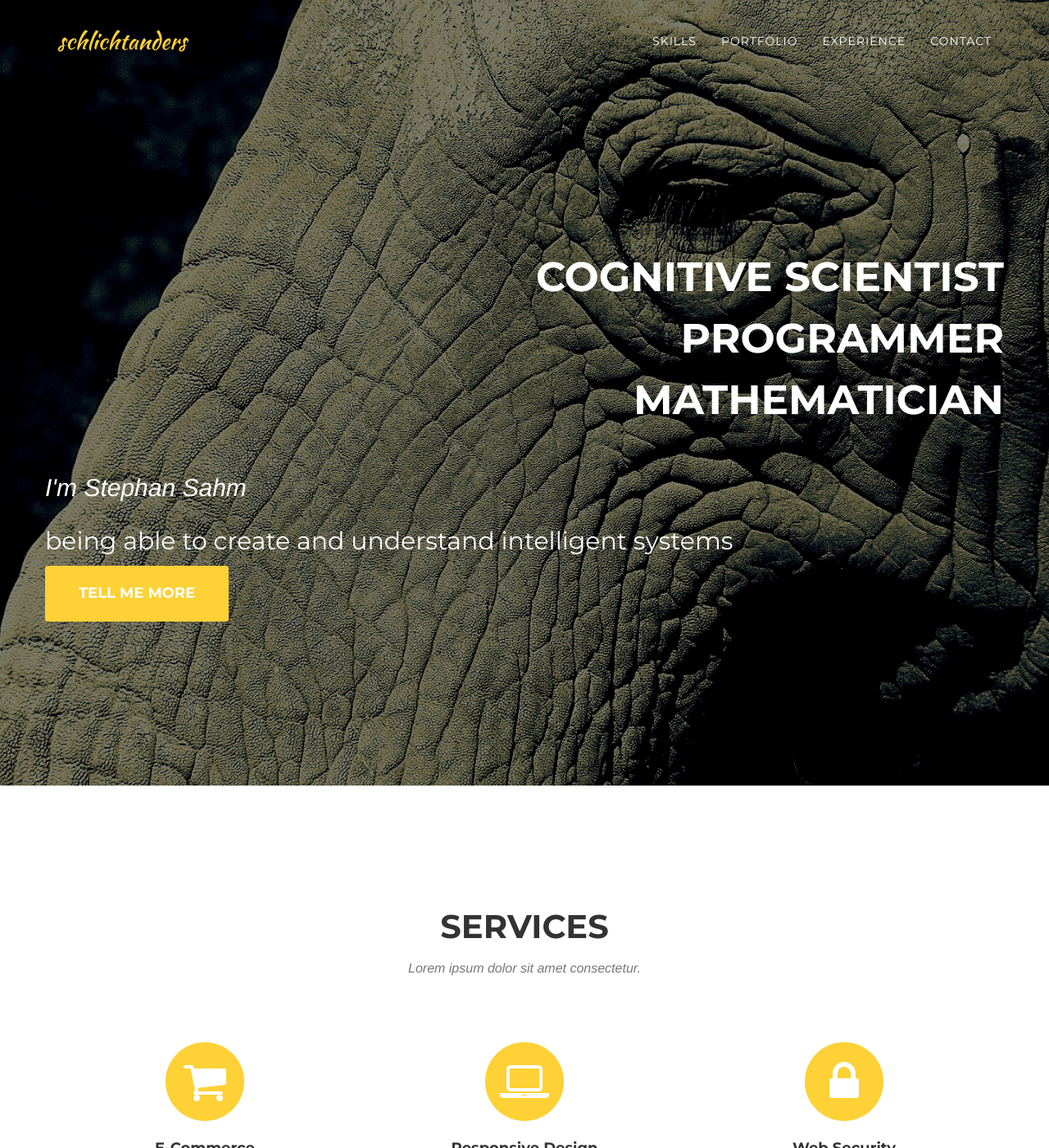
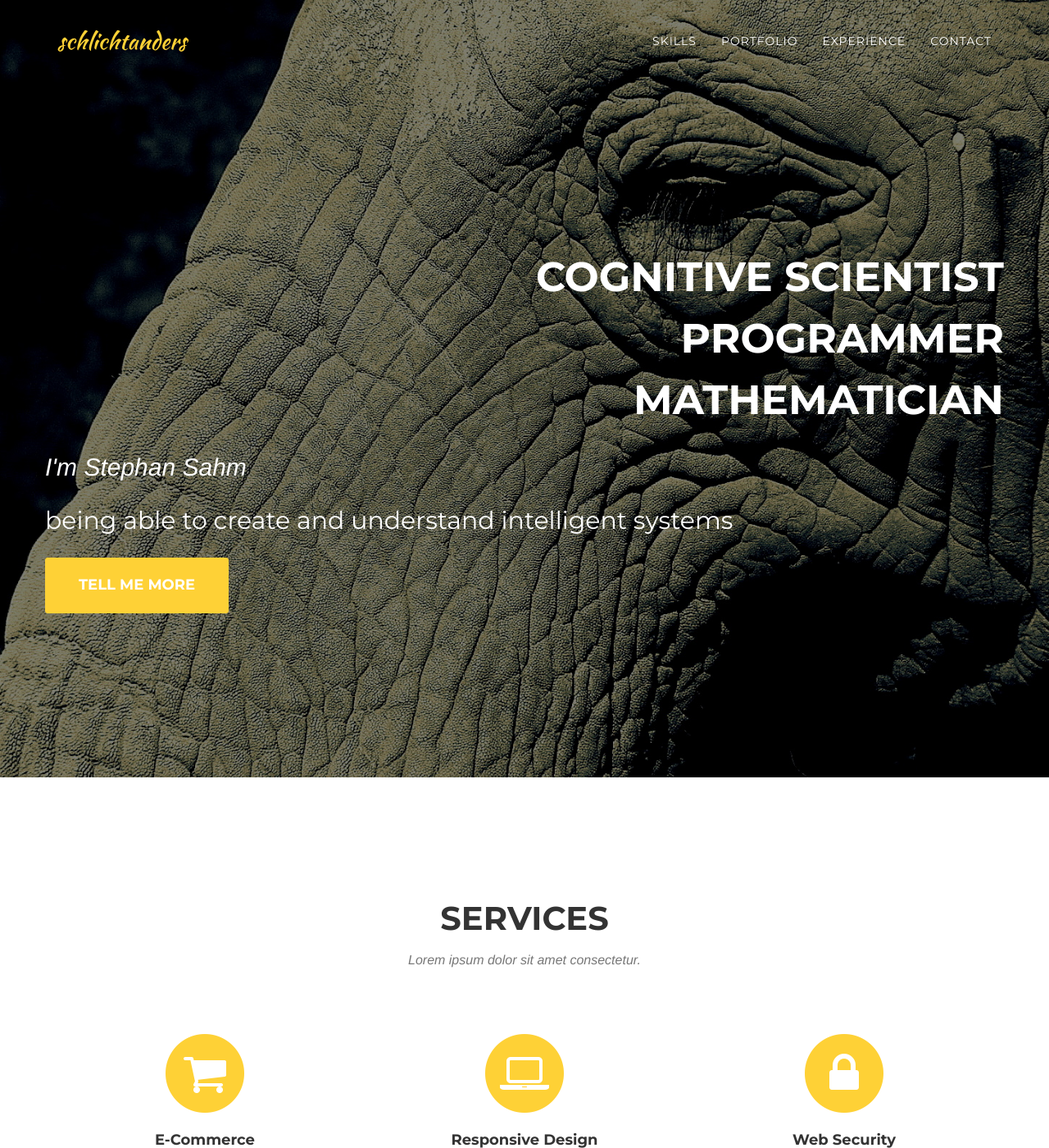
Before and after one commit to stephansahm/stephansahm.github.io, a Jekyll site: the page built from index.html, in a window 1280 px wide and 1400 px high. Shown: the whole window at 82% size. Built offline with Jekyll 4.4.1, drawn with Linux system fonts in a browser that asks for light colours; some web fonts are replaced.

Commit message:
spacing fix(?)

```diff
--- a/_includes/css/agency.css
+++ b/_includes/css/agency.css
@@ -289,7 +289,7 @@ header .intro-text .intro-lead-in {
 }
 
 header .intro-text .intro-lead-in2 {
-    margin-bottom: 10px;
+    margin-bottom: 25px;
     font-family: Montserrat,"Helvetica Neue",Helvetica,Arial,sans-serif;
     font-size: 22px;
     line-height: 22px;
@@ -324,14 +324,14 @@ header .intro-text .intro-heading {
         line-height: 40px;
     }
     header .intro-text .intro-lead-in2 {
-        margin-bottom: 10px;
+        margin-bottom: 25px;
         font-family: Montserrat,"Helvetica Neue",Helvetica,Arial,sans-serif;
         font-size: 30px;
         line-height: 40px;
     }
 
     header .intro-text .intro-heading {
-        margin-bottom: 50px;
+        margin-bottom: 25px; /*50px;*/
         text-transform: uppercase;
         font-family: Montserrat,"Helvetica Neue",Helvetica,Arial,sans-serif;
         font-size: 50px;
--- a/_includes/skills__.html
+++ b/_includes/skills__.html
@@ -1,5 +1,6 @@
 <!-- Services Section -->
     <section id="skills">
+      <div class="container">
             <div class="row">
                 <div class="col-lg-12 text-center">
                     <h2 class="section-heading">Major Skills</h2>
@@ -134,4 +135,5 @@
                     <p class="text-muted"></p>
                 </div>
             </div>
+      </div>
     </section>
```
Also changed, not shown: _includes/skills.html (line endings or trailing spaces).
